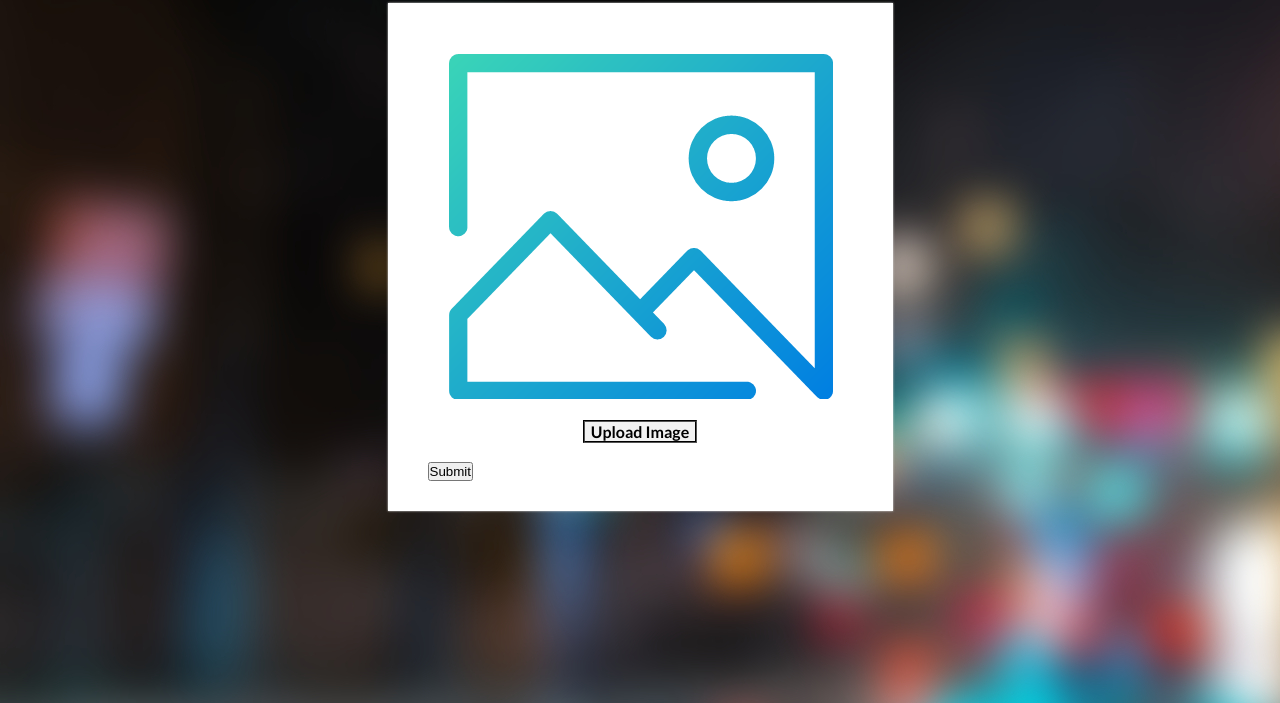
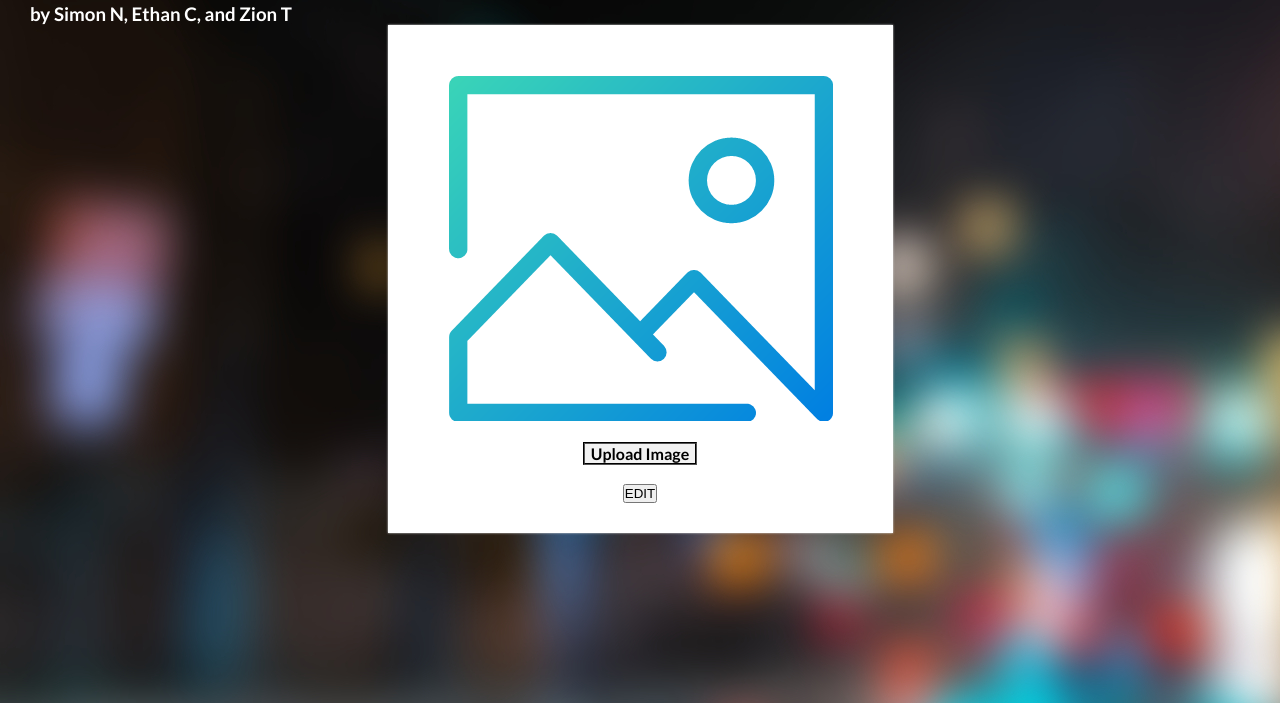
Before and after one commit to Fractali/CSImageEdit, a plain HTML site: page public/views/index.html in a window 1280 px wide. Shown: the part 97-800 px from the top of the page. Drawn offline with Linux system fonts and the light colour scheme; files that its build step writes are made by us from their sources; files whose address does not match are found by name.

Commit message:
Add files via upload

```diff
--- a/public/views/index.html
+++ b/public/views/index.html
@@ -9,6 +9,7 @@
 <body>
 
 <h2 class="text-center" style="color:white;">CS Image Editor</h2>
+	<h3 class="byname" style="color:white;">by Simon N, Ethan C, and Zion T</h3>
 
 	<div class="Image-Edit-Card">
 		<div class="Image-Edit">
@@ -21,9 +22,18 @@
 			<form action="fileupload" method="post" enctype="multipart/form-data">
 			<label for="fileupload">&nbsp Upload Image &nbsp</label>
 			<input type="file" id="fileupload" name="filetoupload"><br>
-			<input type="submit">
+		</div>
+
+
+		<div class="edit">
+		<b>
+			<div style="text-align:center" >
+    		<input type="submit" value = EDIT id="edit">
+			</div>
 			</b>
 		</div>
+
+
 <!----------------------------------------------------------------------->
 <script src="js/jquery-latest.min.js"></script>
 <script>
```
